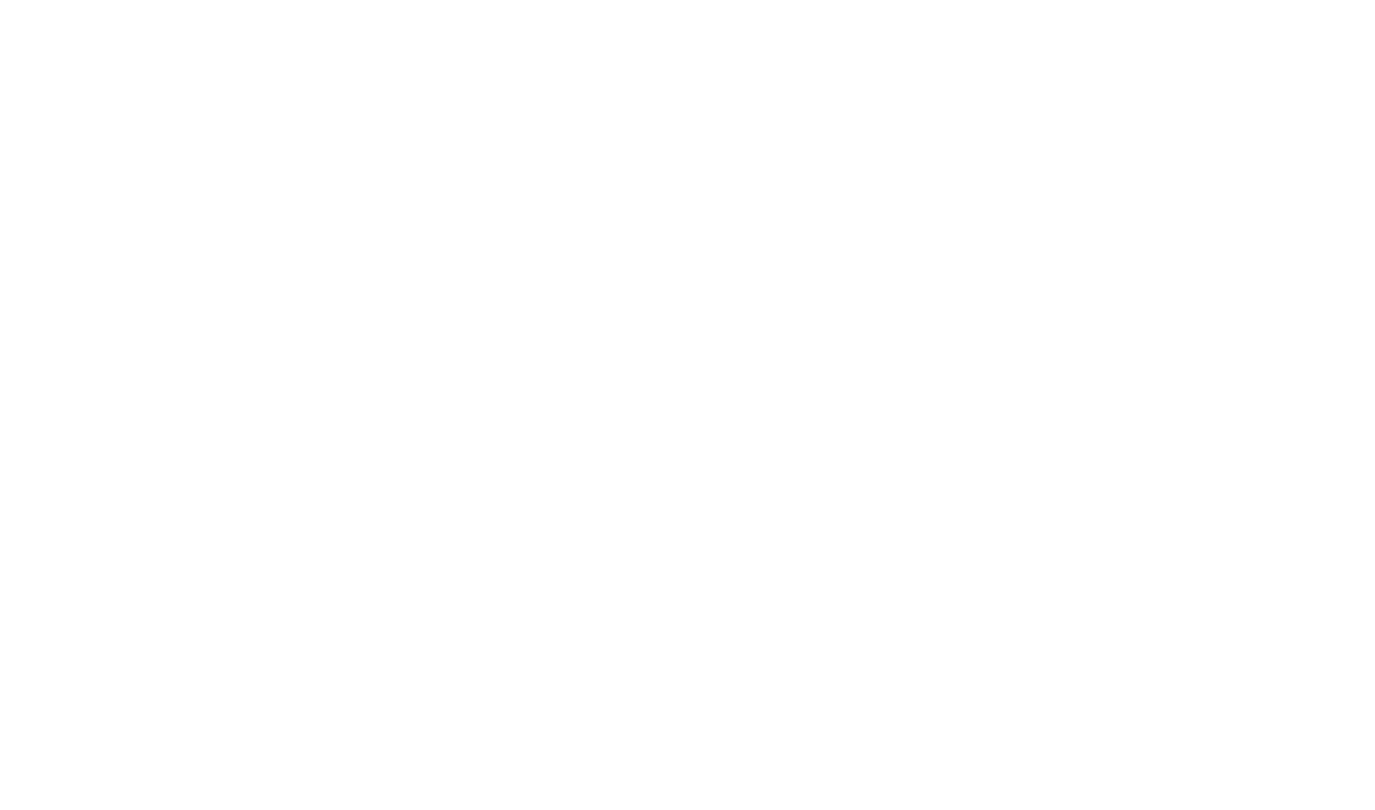
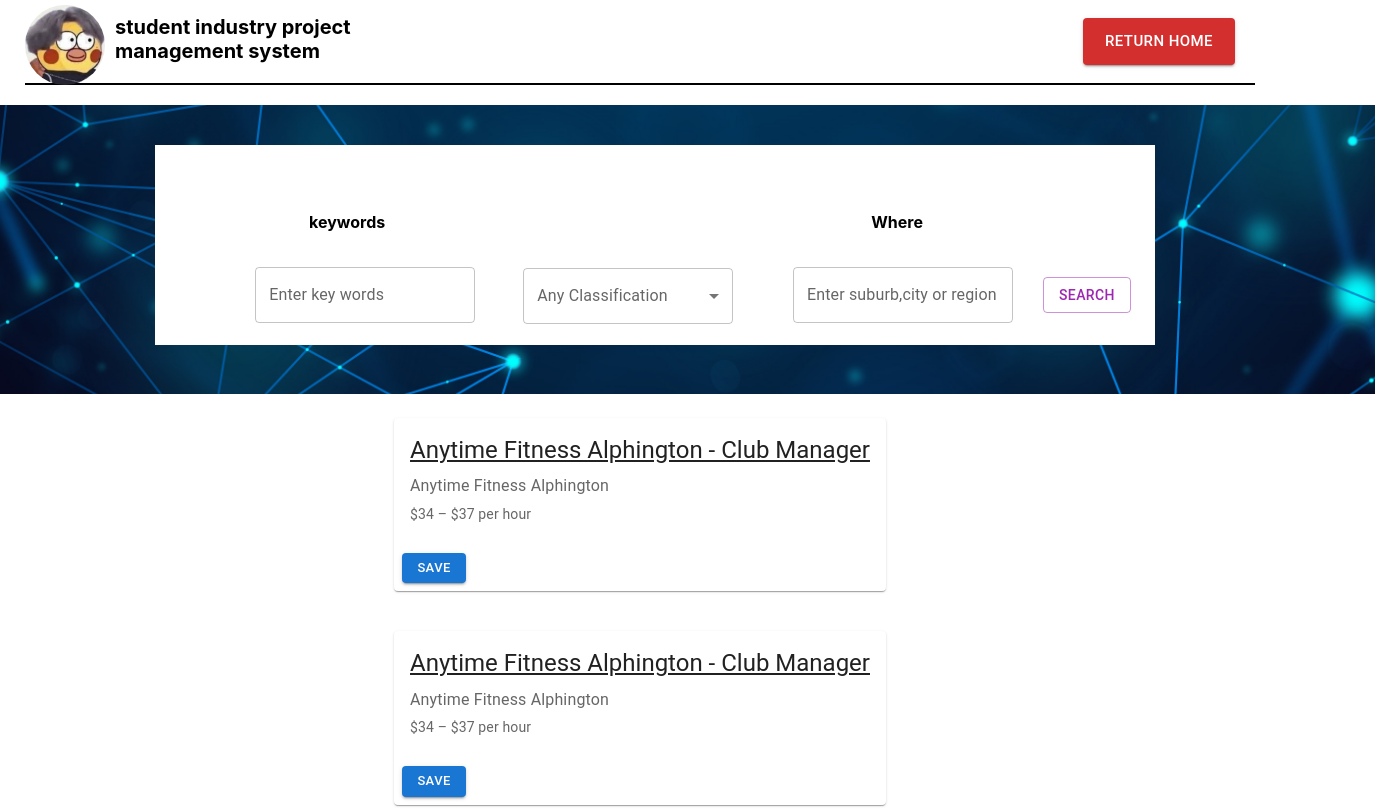
Before and after one commit to unsw-cse-comp3900-9900-23T3/capstone-project-3900f13aikun, a React (Create React App) app in the folder frontend/: page /search-result in a window 1280 px wide. Before the commit this address had no page. Shown: the whole page, 1375 px wide, since content can reach past the window. Built offline with nearby package versions, Linux system fonts and the light colour scheme.

Commit message:
add serach style

```diff
--- a/frontend/src/App.js
+++ b/frontend/src/App.js
@@ -17,6 +17,7 @@
 import MyGroup from './root/MyGroup';
 import MyCreateGroup from './root/MyCreateGroup';
 import ProjectDetail from './root/ProjectDetail';
+import SearchResult from './root/SearchResult';
 
 
 
@@ -50,6 +51,7 @@
             <Route path="/my-group" element={<MyGroup/>} />
             <Route path="/my-create-group" element={<MyCreateGroup/>} />
             <Route path="/project-detail" element={<ProjectDetail/>} />
+            <Route path="/search-result" element={<SearchResult/>} />
           </Routes>
         </BrowserRouter>
       </TotalContainer>
--- a/frontend/src/root/InitialDash.jsx
+++ b/frontend/src/root/InitialDash.jsx
@@ -108,7 +108,7 @@
             <TextField id="outlined-basic" label="Enter suburb,city or region" variant="outlined" style={{ zIndex: "3", marginTop: "100px", width: "220px" }} />
           </div>
 
-          <Button variant="outlined" color="secondary" sx={{ marginTop: "100px" }}>
+          <Button variant="outlined" color="secondary" sx={{ marginTop: "100px" }} onClick={()=>{ navigate("/search-result");}}>
             Search
           </Button>
         </Dashtextfield>
--- /dev/null
+++ b/frontend/src/root/SearchResult.jsx
@@ -0,0 +1,135 @@
+import React, { useEffect } from "react";
+import NavigationBtn from "../components/NavigationBtn";
+import { useNavigate, useLocation } from "react-router-dom";
+import TextField from "@mui/material/TextField";
+import { apiCall } from "../components/HelpFunctions";
+import { styled } from "@mui/material/styles";
+import Card from "@mui/material/Card";
+import CardActions from "@mui/material/CardActions";
+import CardContent from "@mui/material/CardContent";
+import CardMedia from "@mui/material/CardMedia";
+import Button from "@mui/material/Button";
+import Typography from "@mui/material/Typography";
+import Select from "@mui/material/Select";
+import InputLabel from "@mui/material/InputLabel";
+import MenuItem from "@mui/material/MenuItem";
+import FormControl from "@mui/material/FormControl";
+import Stack from "@mui/material/Stack";
+import Box from "@mui/material/Box";
+
+const Dashbackground = styled("div")({
+  backgroundImage: `url('/background.jpg')`,
+  backgroundSize: "cover",
+  backgroundPosition: "center center",
+  backgroundRepeat: "no-repeat",
+  width: "1470px",
+  height: "300px",
+  marginTop: "20px",
+  zIndex: "1",
+});
+
+const Dashtextfield = styled("div")({
+  display: "flex",
+  justifyContent: "center",
+  alignItems: "center",
+  height: "200px",
+  background: "white",
+  width: "1000px",
+  position: "relative",
+  top: "40px",
+  left: "250px",
+
+});
+
+function SearchResult() {
+  const navigate = useNavigate();
+  const [age, setAge] = React.useState("");
+
+  const handleChange = (event) => {
+    setAge(event.target.value);
+  };
+
+  return (
+    <>
+      <NavigationBtn></NavigationBtn>
+      <Dashbackground>
+        <Dashtextfield>
+          <div style={{ marginRight: "40px" }}>
+            <span style={{ position: "relative", top: "45px", left: "130px" }}>
+              <b>keywords</b>
+            </span>
+            <TextField id="outlined-basic" label="Enter key words" variant="outlined" style={{ zIndex: "3", marginTop: "100px", width: "220px" }} />
+          </div>
+          <div>
+            <FormControl sx={{ m: 1, minWidth: 210, marginTop: "109px" }}>
+              <InputLabel id="demo-simple-select-helper-label">Any Classification</InputLabel>
+              <Select labelId="demo-simple-select-helper-label" id="demo-simple-select-helper" value={age} label="Classificatgion" onChange={handleChange}>
+                <MenuItem value="">
+                  <em>None</em>
+                </MenuItem>
+                <MenuItem value={10}>IT</MenuItem>
+                <MenuItem value={20}>ACCOUNTING</MenuItem>
+                <MenuItem value={30}>Banking</MenuItem>/
+              </Select>
+            </FormControl>
+          </div>
+          <div style={{ marginRight: "30px" }}>
+            <span style={{ position: "relative", top: "45px", left: "130px" }}>
+              <b>Where</b>
+            </span>
+            <TextField id="outlined-basic" label="Enter suburb,city or region" variant="outlined" style={{ zIndex: "3", marginTop: "100px", width: "220px" }} />
+          </div>
+
+          <Button variant="outlined" color="secondary" sx={{ marginTop: "100px" }}>
+            Search
+          </Button>
+        </Dashtextfield>
+      </Dashbackground>
+      <Box sx={{ pt: 3, display: "flex", flexDirection: "column", gap: 5 }}>
+        <Card sx={{ maxWidth: 600 }}>
+          <CardContent>
+            <Typography sx={{ textDecorationLine: "underline",cursor:'pointer' }} gutterBottom variant="h5" component="div" onClick={()=>{navigate('/project-detail')}}>
+              Anytime Fitness Alphington - Club Manager
+            </Typography>
+            <Typography variant="body1" color="text.secondary" gutterBottom>
+              Anytime Fitness Alphington
+            </Typography>
+
+            <Typography variant="body2" color="text.secondary" gutterBottom>
+              $34 – $37 per hour
+            </Typography>
+          </CardContent>
+          <CardActions>
+            <Button variant="contained" size="small">
+              Save
+            </Button>
+          </CardActions>
+        </Card>
+
+        <Card sx={{ maxWidth: 600 }}>
+          <CardContent>
+            <Typography sx={{ textDecorationLine: "underline" }} gutterBottom variant="h5" component="div">
+              Anytime Fitness Alphington - Club Manager
+            </Typography>
+            <Typography variant="body1" color="text.secondary" gutterBottom>
+              Anytime Fitness Alphington
+            </Typography>
+
+            <Typography variant="body2" color="text.secondary" gutterBottom>
+              $34 – $37 per hour
+            </Typography>
+          </CardContent>
+          <CardActions>
+            <Button variant="contained" size="small">
+              Save
+            </Button>
+          </CardActions>
+        </Card>
+
+
+      </Box>
+    </>
+  );
+}
+
+export default SearchResult;
```
